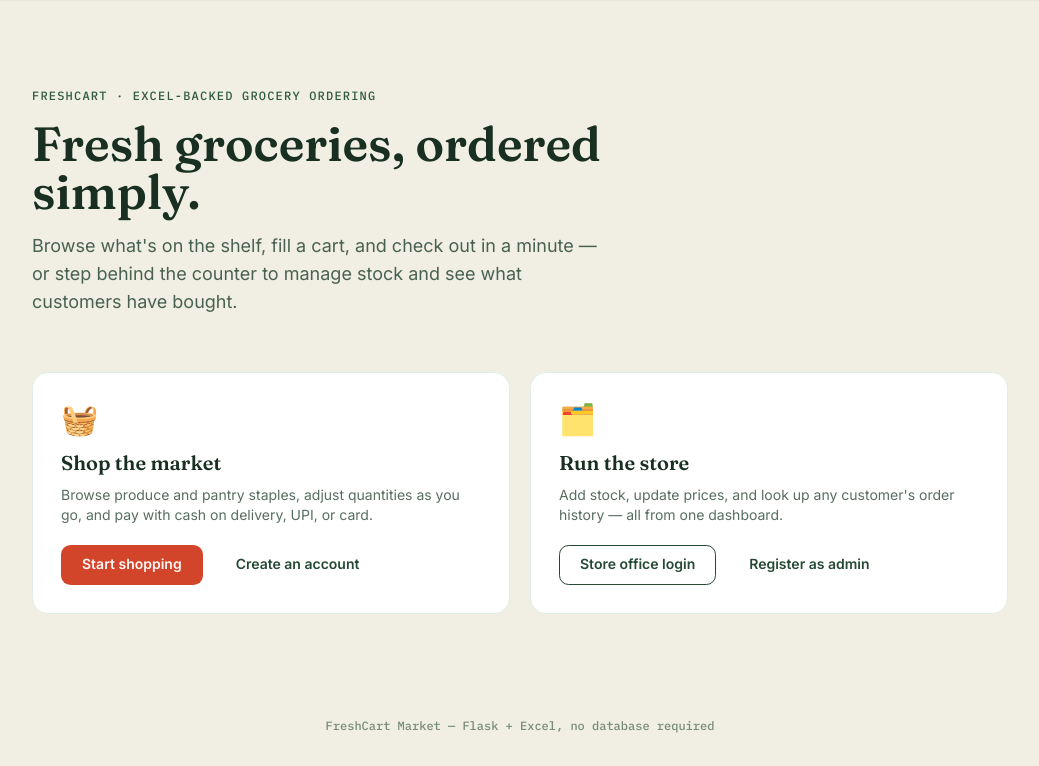
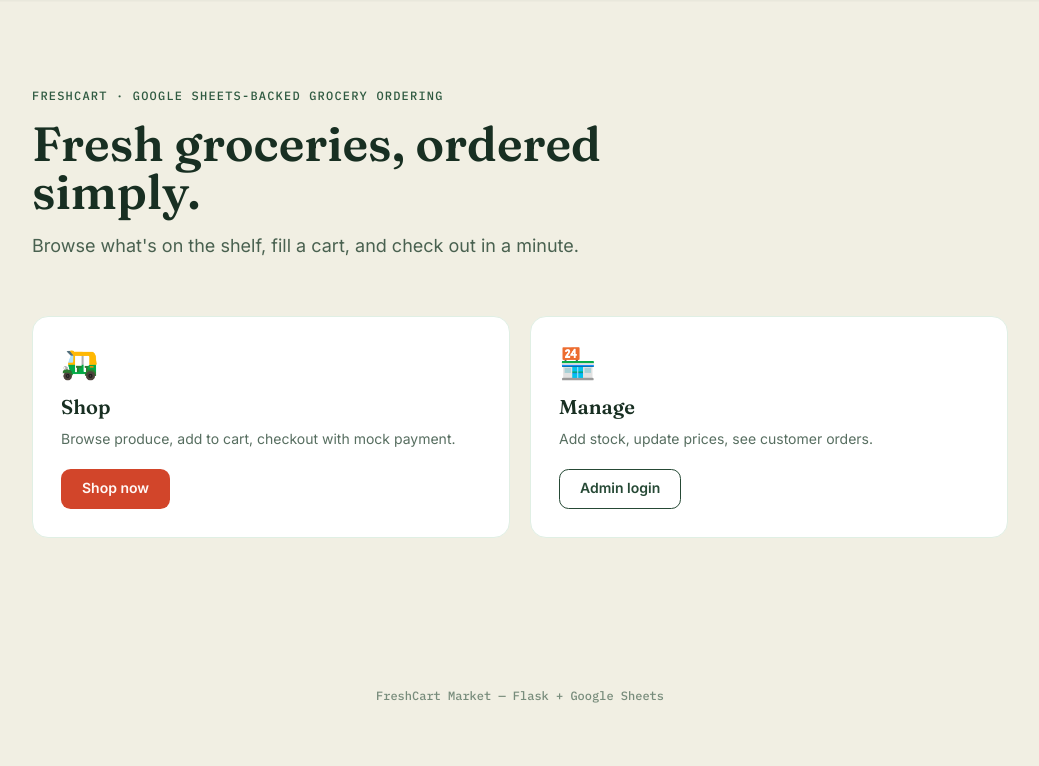
Before and after one commit to chandrahas1219/Freshcart, a Flask app: page / in a window 1280 px wide. Shown: the part 64-830 px from the top of the page, without its empty margins (120-1159 px from the left). After the commit the page ends 767 px from the top, so only its background shows below. Run offline with Flask 3, Linux system fonts and the light colour scheme; parts of the project's set-up code (start-up, migrations or seed data) failed here and were passed over; some libraries are stand-ins or nearby versions.

Commit message:
Add files via upload

```diff
--- a/templates/base.html
+++ b/templates/base.html
@@ -77,7 +77,7 @@
 </main>
 
 <footer class="text-center text-xs text-basil-700/60 py-8 font-mono">
-    FreshCart Market — Flask + Excel, no database required
+    FreshCart Market — Flask + Google Sheets
 </footer>
 
 <script src="{{ url_for('static', filename='js/main.js') }}"></script>
--- a/templates/index.html
+++ b/templates/index.html
@@ -3,41 +3,35 @@
 {% block content %}
 
 <section class="py-10 sm:py-14">
-    <p class="font-mono text-xs tracking-widest text-basil-600 uppercase mb-4">FreshCart · Excel-backed grocery ordering</p>
+    <p class="font-mono text-xs tracking-widest text-basil-600 uppercase mb-4">FreshCart · Google Sheets-backed grocery ordering</p>
     <h1 class="font-display text-4xl sm:text-5xl font-semibold text-basil-900 leading-tight max-w-2xl">
         Fresh groceries, ordered simply.
     </h1>
     <p class="mt-4 text-base sm:text-lg text-basil-800/80 max-w-xl">
-        Browse what's on the shelf, fill a cart, and check out in a minute —
-        or step behind the counter to manage stock and see what customers
-        have bought.
+        Browse what's on the shelf, fill a cart, and check out in a minute.
     </p>
 </section>
 
 <section class="grid sm:grid-cols-2 gap-5 pb-10">
     <div class="panel flex flex-col">
-        <span class="text-3xl mb-3">🧺</span>
-        <h2 class="font-display text-xl font-semibold text-basil-900">Shop the market</h2>
+        <span class="text-3xl mb-3">🛺</span>
+        <h2 class="font-display text-xl font-semibold text-basil-900">Shop</h2>
         <p class="mt-2 text-sm text-basil-800/75 flex-1">
-            Browse produce and pantry staples, adjust quantities as you go,
-            and pay with cash on delivery, UPI, or card.
+            Browse produce, add to cart, checkout with mock payment.
         </p>
         <div class="mt-5 flex flex-wrap gap-3">
-            <a href="{{ url_for('customer.login') }}" class="btn btn-primary">Start shopping</a>
-            <a href="{{ url_for('customer.register') }}" class="btn btn-ghost">Create an account</a>
+            <a href="{{ url_for('customer.login') }}" class="btn btn-primary">Shop now</a>
         </div>
     </div>
 
     <div class="panel flex flex-col">
-        <span class="text-3xl mb-3">🗂️</span>
-        <h2 class="font-display text-xl font-semibold text-basil-900">Run the store</h2>
+        <span class="text-3xl mb-3">🏪</span>
+        <h2 class="font-display text-xl font-semibold text-basil-900">Manage</h2>
         <p class="mt-2 text-sm text-basil-800/75 flex-1">
-            Add stock, update prices, and look up any customer's order
-            history — all from one dashboard.
+            Add stock, update prices, see customer orders.
         </p>
         <div class="mt-5 flex flex-wrap gap-3">
-            <a href="{{ url_for('admin.login') }}" class="btn btn-secondary">Store office login</a>
-            <a href="{{ url_for('admin.verify_key') }}" class="btn btn-ghost">Register as admin</a>
+            <a href="{{ url_for('admin.login') }}" class="btn btn-secondary">Admin login</a>
         </div>
     </div>
 </section>
```
